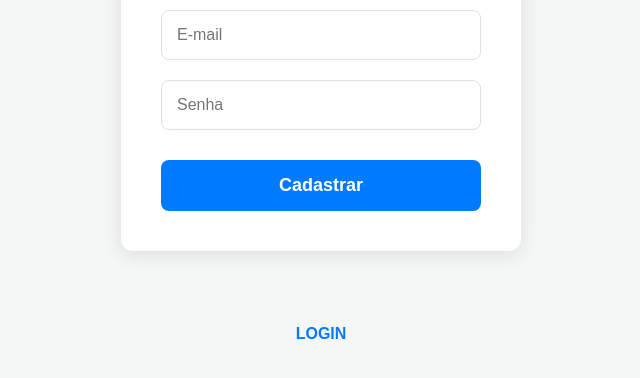
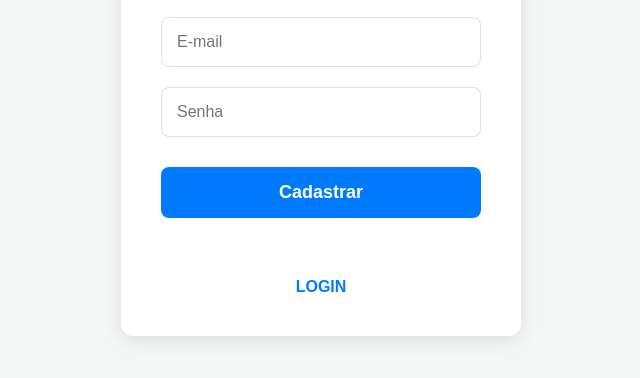
Before and after one commit to ArthurLuiz06/gerenciamento-produtos, a website: page views/usuario-cadastro.html in a window 1280 px wide. Shown: the part 318-696 px from the top of the page, without its empty margins (319-959 px from the left). Drawn offline with Linux system fonts and the light colour scheme; files that its build step writes are made by us from their sources; files whose address does not match are found by name.

Commit message:
24/11/2025

```diff
--- a/public/CSS/usuario-cadastro.css
+++ b/public/CSS/usuario-cadastro.css
@@ -81,7 +81,7 @@ body h1 {
 }
 
 /* 7. Link para Login */
-body > a { /* Seletor para o link LOGIN fora do formulário */
+ a { /* Seletor para o link LOGIN fora do formulário */
     display: block;
     margin-top: 25px;
     color: #007bff;
@@ -91,7 +91,7 @@ body > a { /* Seletor para o link LOGIN fora do formulário */
     font-size: 16px;
 }
 
-body > a:hover {
+ a:hover {
     color: #0056b3;
     text-decoration: underline;
 }
--- a/views/usuario-cadastro.html
+++ b/views/usuario-cadastro.html
@@ -17,9 +17,10 @@
     <input type="email" id="email" placeholder="E-mail" required>
     <input type="password" id="senha" placeholder="Senha" required>
     <button type="submit">Cadastrar</button>
+      <p id="mensagem"></p>
+  <a href="/">LOGIN</a>
+
   </form>
-  <p id="mensagem"></p>
-  <a href="/">LOGIN</a>
 
 
 
```
